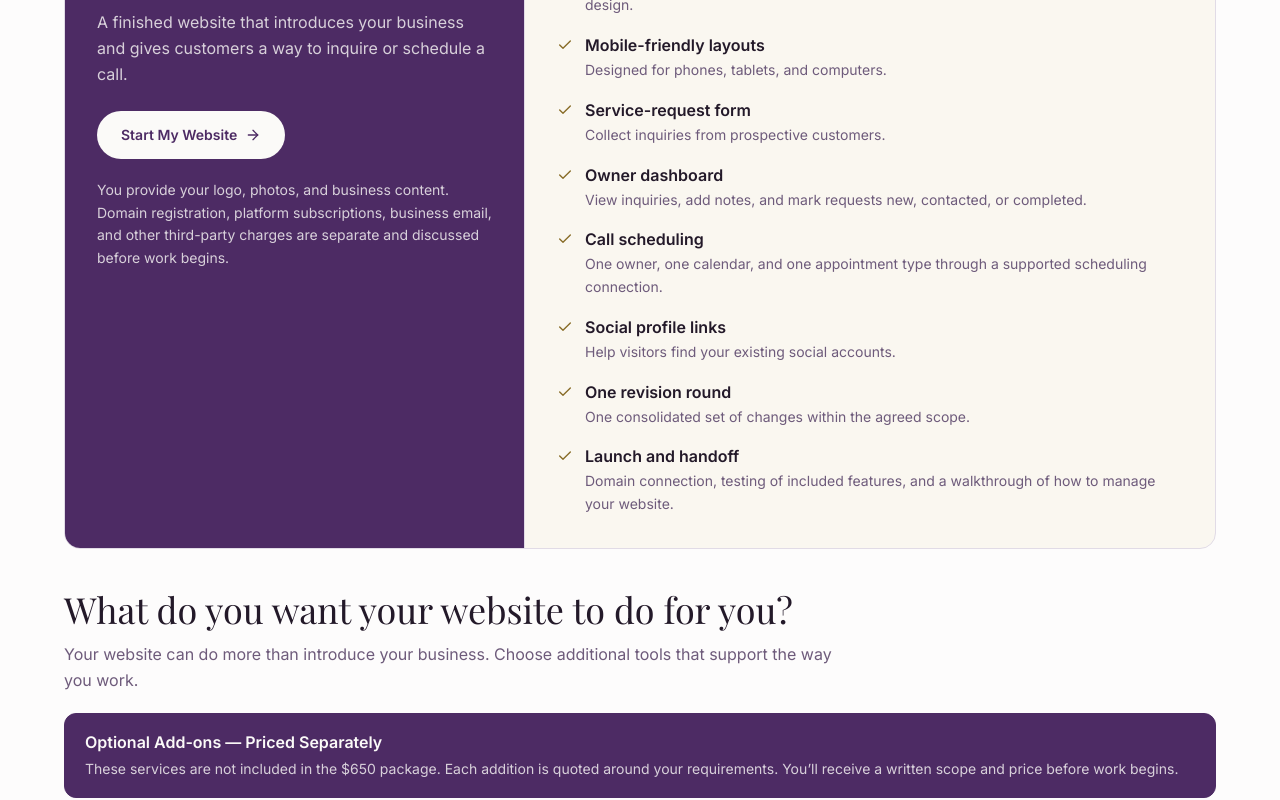
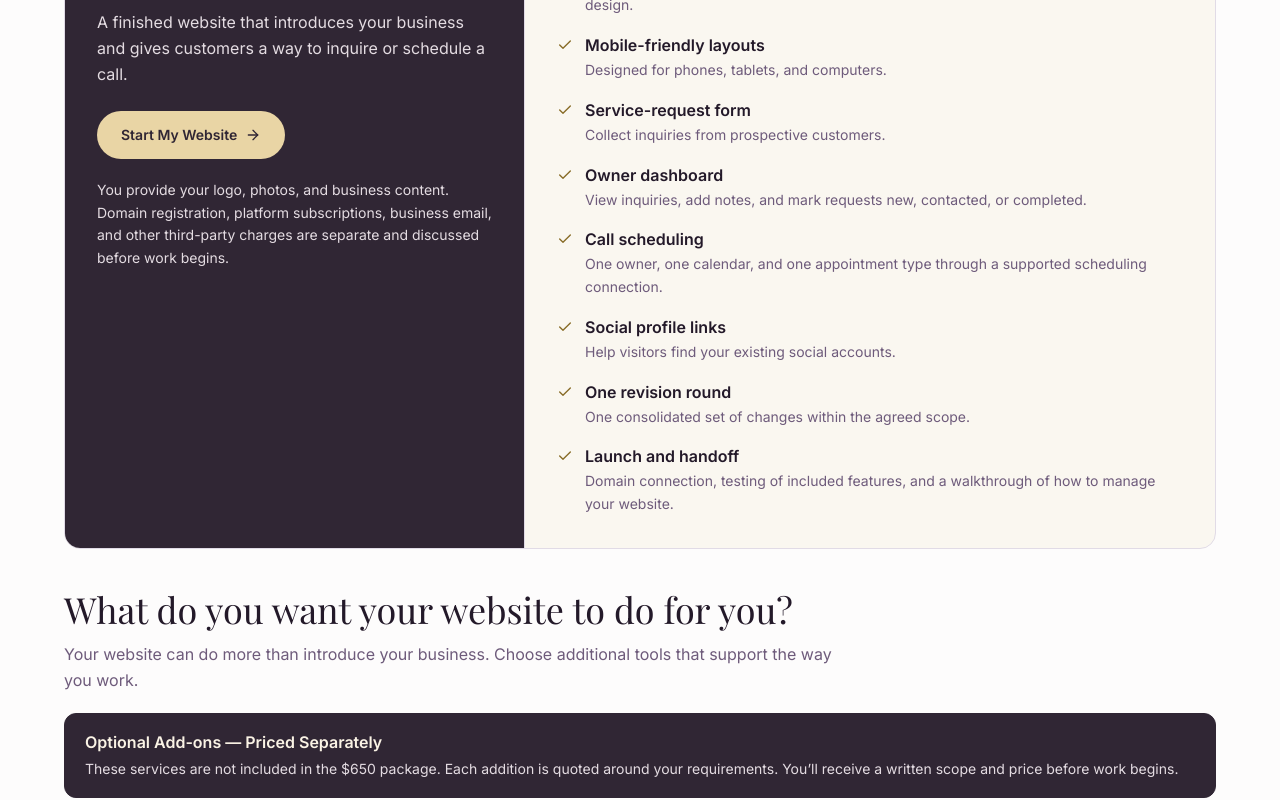
Before and after one commit to roxanneelizabeth21-cloud/iroxanne-studio, a React (Vite) app: page / in a window 1280 px wide. Shown: the part 1740-2540 px from the top of the page. Built offline with nearby package versions, Linux system fonts and the light colour scheme; no server answers; a web font is replaced by a local one.

Commit message:
External agent changes
Co-authored-by: roxanneelizabeth21-cloud <226116568+roxanneelizabeth21-cloud@users.noreply.github.com>

```diff
--- a/src/components/home/Pricing.jsx
+++ b/src/components/home/Pricing.jsx
@@ -65,13 +65,13 @@ export default function Pricing() {
    <p className="mt-4 max-w-2xl leading-relaxed text-muted-foreground">Start with a complete business website. Add tools for managing customers, selling products, organizing your work, or marketing your business when you need them.</p>
    <div className="mt-7 overflow-hidden rounded-2xl border border-border bg-background">
     <div className="grid lg:grid-cols-[0.8fr_1.2fr]">
-     <div className="border-b border-border bg-primary text-primary-foreground p-6 md:p-8 lg:border-b-0 lg:border-r [&_.text-muted-foreground]:text-primary-foreground [&_.text-muted-foreground]:opacity-80">
+     <div className="border-b border-border bg-[#302634] text-[#FAF3E5] p-6 md:p-8 lg:border-b-0 lg:border-r [&_.text-muted-foreground]:text-[#E4DCE2]">
       <p className="text-xs font-semibold uppercase tracking-[0.18em] text-muted-foreground">Your starting point</p>
       <h3 className="font-display mt-3 text-3xl">Business Website</h3>
       <p className="mt-4 text-5xl font-semibold tracking-tight">$650</p>
       <p className="mt-2 text-sm text-muted-foreground">One-time website build</p>
       <p className="mt-5 leading-relaxed text-muted-foreground">A finished website that introduces your business and gives customers a way to inquire or schedule a call.</p>
-      <a href="/quote" className="mt-6 inline-flex min-h-12 items-center justify-center gap-2 rounded-full bg-primary-foreground px-6 py-3 text-sm font-semibold text-primary hover:opacity-90 focus-visible:outline focus-visible:outline-2 focus-visible:outline-offset-4 focus-visible:outline-primary-foreground">Start My Website <ArrowRight aria-hidden="true" className="h-4 w-4" /></a>
+      <a href="/quote" className="mt-6 inline-flex min-h-12 items-center justify-center gap-2 rounded-full bg-[#E9D5A5] px-6 py-3 text-sm font-semibold text-[#302634] hover:bg-[#F5E5BE] focus-visible:outline focus-visible:outline-2 focus-visible:outline-offset-4 focus-visible:outline-[#E9D5A5]">Start My Website <ArrowRight aria-hidden="true" className="h-4 w-4" /></a>
       <p className="mt-5 text-sm leading-relaxed text-muted-foreground">You provide your logo, photos, and business content. Domain registration, platform subscriptions, business email, and other third-party charges are separate and discussed before work begins.</p>
      </div>
      <div className="p-6 md:p-8">
@@ -85,7 +85,7 @@ export default function Pricing() {
    <div id="addons" className="mt-10 scroll-mt-24">
     <h3 className="font-display text-3xl md:text-4xl">What do you want your website to do for you?</h3>
     <p className="mt-3 max-w-3xl leading-relaxed text-muted-foreground">Your website can do more than introduce your business. Choose additional tools that support the way you work.</p>
-    <div className="mt-5 rounded-xl border border-primary bg-primary text-primary-foreground px-5 py-4 [&_.text-muted-foreground]:text-primary-foreground [&_.text-muted-foreground]:opacity-80">
+    <div className="mt-5 rounded-xl border border-[#302634] bg-[#302634] text-[#FAF3E5] px-5 py-4 [&_.text-muted-foreground]:text-[#E4DCE2]">
      <p className="font-semibold">Optional Add-ons — Priced Separately</p>
      <p className="mt-1 text-sm leading-relaxed text-muted-foreground">These services are not included in the $650 package. Each addition is quoted around your requirements. You’ll receive a written scope and price before work begins.</p>
     </div>
```
